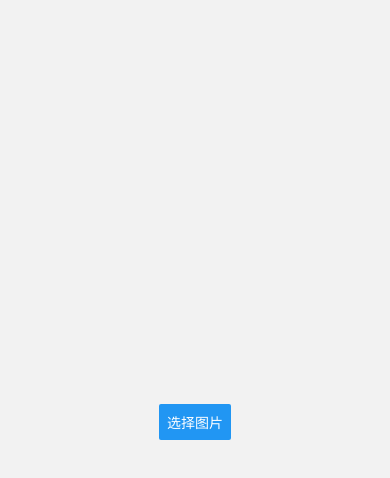
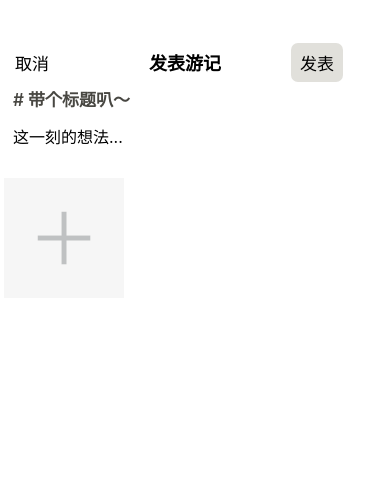
Before and after one commit to chenxue29/XieCheng, a React Native app: screen /PublishTravel in a window 390 px wide. Shown: the top 478 px of the page. Built offline with nearby package versions, Linux system fonts and the light colour scheme.

Commit message:
publishTravel_ImageSet

```diff
--- a/App.js
+++ b/App.js
@@ -19,7 +19,7 @@ export default function App() {
   // );
   return (
     <NavigationContainer>
-      <Stack.Navigator initialRouteName='PublishTravel'>
+      <Stack.Navigator initialRouteName='Mine'>
       <Stack.Screen
           name='LoginTest'
           component={LoginTest}
--- a/app.json
+++ b/app.json
@@ -34,6 +34,14 @@
     },
     "web": {
       "favicon": "./src/assets/favicon.png"
-    }
+    },
+    "plugins": [
+      [
+        "expo-image-picker",
+        {
+          "photosPermission": "可以访问"
+        }
+      ]
+    ]
   }
 }
--- a/src/pages/publishTravel.js
+++ b/src/pages/publishTravel.js
@@ -1,169 +1,190 @@
-// import React, { useState, useEffect } from "react";
-// import {
-//     View,
-//     Text,
-//     StyleSheet,
-//     TextInput,
-//     Image,
-//     Button,
-//     ScrollView,
-//     TouchableOpacity,
-//     LayoutChangeEvent,
-//     Dimensions,
-//     RefreshControl,
-// } from 'react-native'
+import React, { useState, useEffect } from "react";
+import {
+  View,
+  Text,
+  StyleSheet,
+  TextInput,
+  Image,
+  Alert,
+  Button,
+  ScrollView,
+  TouchableOpacity,
+  LayoutChangeEvent,
+  Dimensions,
+  RefreshControl,
+} from 'react-native'
 // import ImagePicker from 'react-native-image-picker';
-
-// export default function PublishTravel() {
-
-//     const renderTabs = () => {
-//         return (
-//             <View style={styles.topContainer}>
-//                 <Text style={styles.concealBtn}>取消</Text>
-//                 <Text style={styles.titleTxt}>发表游记</Text>
-//                 <View style={styles.publishContainer}>
-//                     <Text style={styles.publishBtn}>发表</Text>
-//                 </View>
-//             </View>
-//         );
-
-//     }
-
-//     const mainContent = () => {
-//         return (
-//             <View style={styles.mainContainer}>
-//                 <Text style={styles.titleTag}>#</Text>
-//                 <TextInput style={styles.titleContainer} placeholder="带个标题叭～"></TextInput>
-//                 <TextInput style={styles.contentContainer} multiline={true} maxLength={20} placeholder="这一刻的想法..."></TextInput>
-//             </View>
-//         );
-//     }
-
-
-//     const [image, setImage] = useState(null);
-
-//     const pickImage = () => {
-//         ImagePicker.launchImageLibrary({ mediaType: 'photo' }, response => {
-//             if (response.didCancel) {
-//                 console.log('User cancelled image picker');
-//             } else if (response.error) {
-//                 console.log('ImagePicker Error: ', response.error);
-//             } else {
-//                 const source = { uri: response.uri };
-//                 setImage(source);
-//             }
-//         });
-//     };
-
-
-//     return (
-//         <View style={styles.root}>
-//             {renderTabs()}
-//             {mainContent()}
-//             <Button title="Pick Image" onPress={pickImage} />
-//             {image && <Image source={image} style={styles.image} />}
-//         </View>
-//     );
-// }
-
-// const styles = StyleSheet.create({
-//     root: {
-//         width: '100%',
-//         height: '100%',
-//         backgroundColor: 'white'
-//     },
-//     topContainer: {
-//         width: '100%',
-//         height: 56,
-//         marginTop: 34,
-//         flexDirection: 'row',
-//         alignItems: 'center',
-//     },
-//     concealBtn: {
-//         // width: '100%',
-//         fontSize: 17,
-//         paddingLeft: 15,
-//     },
-//     titleTxt: {
-//         fontSize: 18,
-//         fontWeight: 'bold',
-//         marginLeft: 100,
-//     },
-//     publishContainer: {
-//         marginLeft: 100,
-//         paddingVertical: 7,
-//         paddingHorizontal: 9,
-//         borderRadius: 7,
-//         backgroundColor: '#e1e0db'
-//     },
-//     publishBtn: {
-//         fontSize: 17,
-
-
-//     },
-//     mainContainer: {
-//         width: '100%',
-//         height: 'auto',
-//         // backgroundColor: 'red'
-//     },
-//     titleTag: {
-//         fontSize: 17,
-//         fontWeight: '600',
-//         color: '#484742',
-//         paddingLeft: 13,
-//     },
-//     titleContainer: {
-//         height: 48,
-//         fontSize: 17,
-//         fontWeight: '600',
-//         color: '#484742',
-//         paddingLeft: 13,
-//         marginTop: -34,
-//         marginLeft: 15
-//         // backgroundColor: 'green'
-//     },
-//     contentContainer: {
-//         height: 'auto',
-//         fontSize: 16,
-//         paddingLeft: 13,
-//         // paddingHorizontal: 13,
-//         // backgroundColor: 'red',
-//     }
-// })
-
-
-
-import React, { useState } from 'react';
-import { View, Image, Button } from 'react-native';
 import * as ImagePicker from 'expo-image-picker';
+import { useNavigation } from '@react-navigation/native';
+import icon_add_image from '../assets/icon_add_image.png';
 
 export default function PublishTravel() {
-  const [selectedImage, setSelectedImage] = useState(null);
 
-  const openImagePicker = async () => {
-    const permissionResult = await ImagePicker.requestMediaLibraryPermissionsAsync();
-    if (permissionResult.granted === false) {
-      console.log('没有相册访问权限');
-      return;
+  const renderTabs = () => {
+    const navigation = useNavigation();
+    return (
+      <View style={styles.topContainer}>
+        <Text style={styles.concealBtn} onPress={() => navigation.pop()}>取消</Text>
+        <Text style={styles.titleTxt}>发表游记</Text>
+        <View style={styles.publishContainer}>
+          <Text style={styles.publishBtn}>发表</Text>
+        </View>
+      </View>
+    );
+
+  }
+
+  const mainContent = () => {
+    return (
+      <View style={styles.mainContainer}>
+        <Text style={styles.titleTag}>#</Text>
+        <TextInput style={styles.titleContainer} placeholder="带个标题叭～"></TextInput>
+        <TextInput style={styles.contentContainer} multiline={true} placeholder="这一刻的想法..."></TextInput>
+      </View>
+    );
+  }
+
+  const [images, setImages] = useState([]);
+  const pickImage = async () => {
+    // No permissions request is necessary for launching the image library
+    let result = await ImagePicker.launchImageLibraryAsync({
+      mediaTypes: ImagePicker.MediaTypeOptions.All,
+      allowsEditing: false,
+      aspect: [4, 3],
+      quality: 1,
+    });
+    console.log(result);
+    if (!result.canceled) {
+      const newImages = [...images, result.assets[0].uri];
+      if (newImages.length > 9) {
+        return; // 如果已选择照片数量超过九张，则不添加新图片
+      }
+      setImages(newImages);
     }
-
-    const pickerResult = await ImagePicker.launchImageLibraryAsync({
-      allowsEditing: false,
-      quality: 0.5,
-    });
-
-    if (!pickerResult.cancelled) {
-      setSelectedImage(pickerResult.uri);
-      console.log('height',pickerResult.canceled)
-    }
+  };
+  const handleDeleteImage = (index) => {
+    Alert.alert(
+      '确认删除',
+      '您确定要删除这张照片吗？',
+      [
+        {
+          text: '取消',
+          style: 'cancel',
+        },
+        {
+          text: '删除',
+          style: 'destructive',
+          onPress: () => {
+            const updatedImages = [...images];
+            updatedImages.splice(index, 1);
+            setImages(updatedImages);
+          },
+        },
+      ],
+      { cancelable: true }
+    );
   };
 
   return (
-    <View style={{ flex: 1, alignItems: 'center', justifyContent: 'center' }}>
-      <Button title="选择图片" onPress={openImagePicker} />
-      {selectedImage && (
-        <Image source={{ uri: selectedImage }} style={{ width: 200, height: 200, marginTop: 20 }} />
-      )}
+    <View style={styles.root}>
+      {renderTabs()}
+      {mainContent()}
+      <View style={styles.imageContainer}>
+        {images.map((imageUri, index) => (
+          <TouchableOpacity key={index} style={styles.imageWrapper} onLongPress={() => handleDeleteImage(index)}>
+            <Image source={{ uri: imageUri }} style={styles.image} />
+          </TouchableOpacity>
+        ))}
+        {images.length < 9 && (
+          <TouchableOpacity onPress={pickImage} style={styles.imageWrapper}>
+            <Image source={icon_add_image} style={styles.image} />
+          </TouchableOpacity>
+        )}
+      </View>
+      <View>
+
+      </View>
     </View>
   );
 }
+
+const styles = StyleSheet.create({
+  root: {
+    width: '100%',
+    height: '100%',
+    backgroundColor: 'white'
+  },
+  topContainer: {
+    width: '100%',
+    height: 56,
+    marginTop: 34,
+    flexDirection: 'row',
+    alignItems: 'center',
+  },
+  concealBtn: {
+    // width: '100%',
+    fontSize: 17,
+    paddingLeft: 15,
+  },
+  titleTxt: {
+    fontSize: 18,
+    fontWeight: 'bold',
+    marginLeft: 100,
+  },
+  publishContainer: {
+    marginLeft: 70,
+    paddingVertical: 7,
+    paddingHorizontal: 9,
+    borderRadius: 7,
+    backgroundColor: '#e1e0db'
+  },
+  publishBtn: {
+    fontSize: 17,
+  },
+  mainContainer: {
+    width: '100%',
+    height: 'auto',
+    // backgroundColor: 'red'
+  },
+  titleTag: {
+    fontSize: 17,
+    fontWeight: '600',
+    color: '#484742',
+    paddingLeft: 13,
+  },
+  titleContainer: {
+    height: 48,
+    fontSize: 17,
+    fontWeight: '600',
+    color: '#484742',
+    paddingLeft: 13,
+    marginTop: -34,
+    marginLeft: 15
+    // backgroundColor: 'green'
+  },
+  contentContainer: {
+    height: 'auto', // 根据需求调整高度
+    maxHeight: 150, // 根据需求调整最大高度
+    // textAlignVertical: 'top',
+    fontSize: 16,
+    paddingLeft: 13,
+    // paddingHorizontal: 13,
+    // backgroundColor: 'red',
+  },
+  imageContainer: {
+    marginTop: 10,
+    flexDirection: 'row',
+    flexWrap: 'wrap',
+    justifyContent: 'flex-start',
+  },
+  imageWrapper: {
+    width: 120,
+    height: 120,
+    margin: 4,
+  },
+  image: {
+    width: '100%',
+    height: '100%',
+    resizeMode: 'cover',
+  },
+})
--- a/src/pages/travelDetail.js
+++ b/src/pages/travelDetail.js
@@ -28,10 +28,10 @@ export default function TravelDetail () {
     // 轮播图部分：图片
     const renderImages = () => {
         const images = [
-            require('/Users/cx/Downloads/MyGit/XieCheng/src/assets/article/img_01.jpg'),
-            require('/Users/cx/Downloads/MyGit/XieCheng/src/assets/article/img_02.jpg'),
-            require('/Users/cx/Downloads/MyGit/XieCheng/src/assets/article/img_03.jpg'),
-            require('/Users/cx/Downloads/MyGit/XieCheng/src/assets/article/img_04.jpg')
+            require('../assets/article/img_01.jpg'),
+            require('../assets/article/img_02.jpg'),
+            require('../assets/article/img_03.jpg'),
+            require('../assets/article/img_04.jpg')
         ]
         const sliderWidth = Dimensions.get('window').width;
         const itemWidth = sliderWidth - 20; // 设置轮播项的宽度，可以根据需要进行调整
```
Also changed, not shown: src/assets/icon_add_image.png (added).
